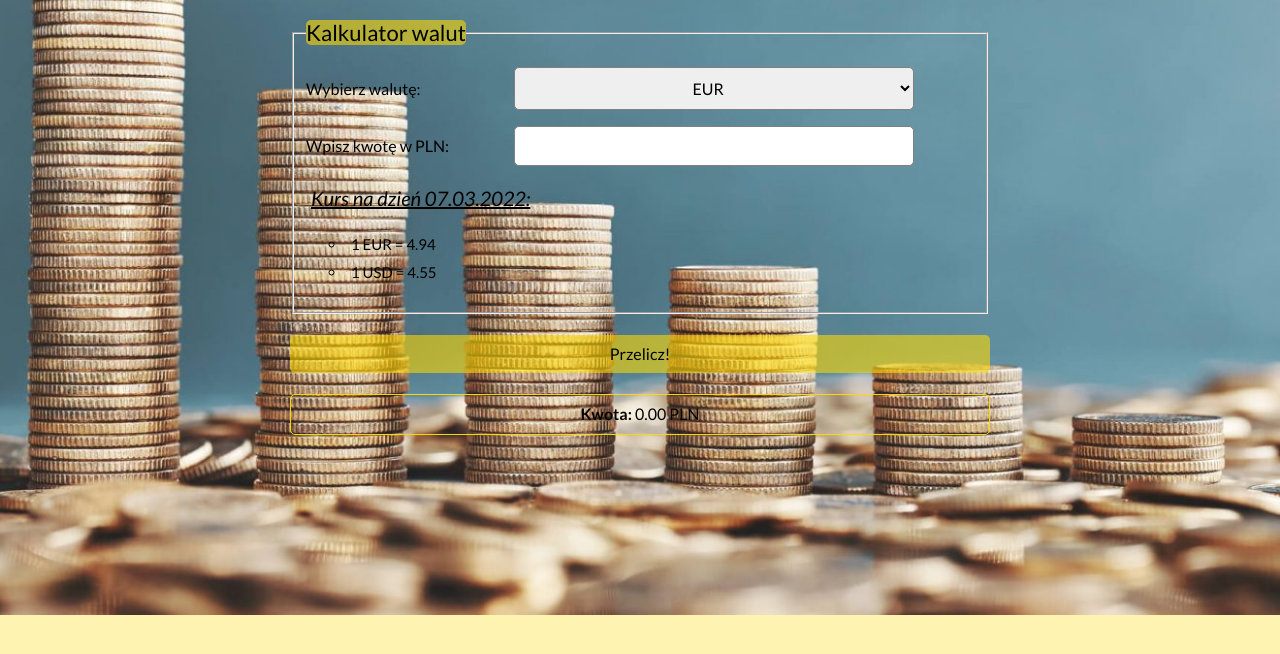
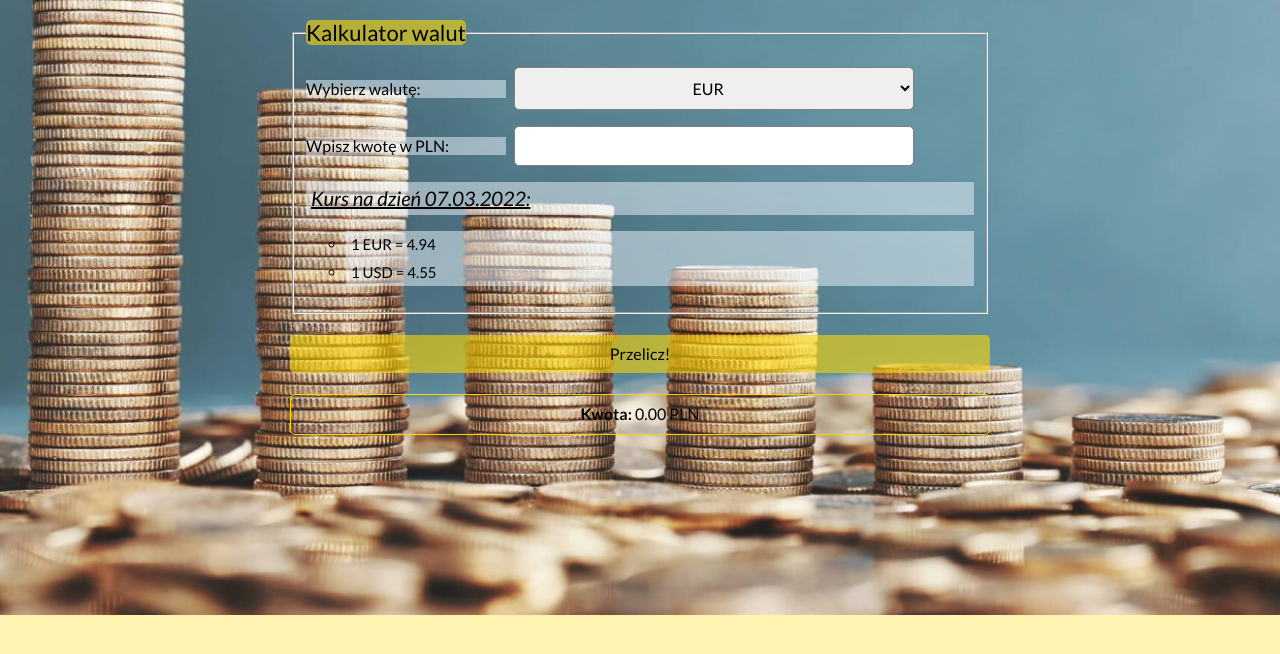
Before and after one commit to kasiabe/CurrencyConverter, a plain HTML site: page index.html in a window 1280 px wide. Drawn offline with Linux system fonts and the light colour scheme.

Commit message:
backgroung to list and labelText added

```diff
--- a/css/form.css
+++ b/css/form.css
@@ -1,4 +1,5 @@
 .form__labelText {
+    background-color: rgba(240, 248, 255, 0.5);
     width: 200px;
     display: inline-block;
     margin-right: 5px;
@@ -38,6 +39,7 @@
 }
 
 .form__list {
+    background-color: rgba(240, 248, 255, 0.5);
     font-size: 20px;
     font-style: italic;
     margin: 0 auto;
@@ -46,6 +48,7 @@
 }
 
 .form__listItem {
+    background-color: rgba(240, 248, 255, 0.5);
     padding: 5px;
     font-size: 15px;
     list-style-type: circle;
```
